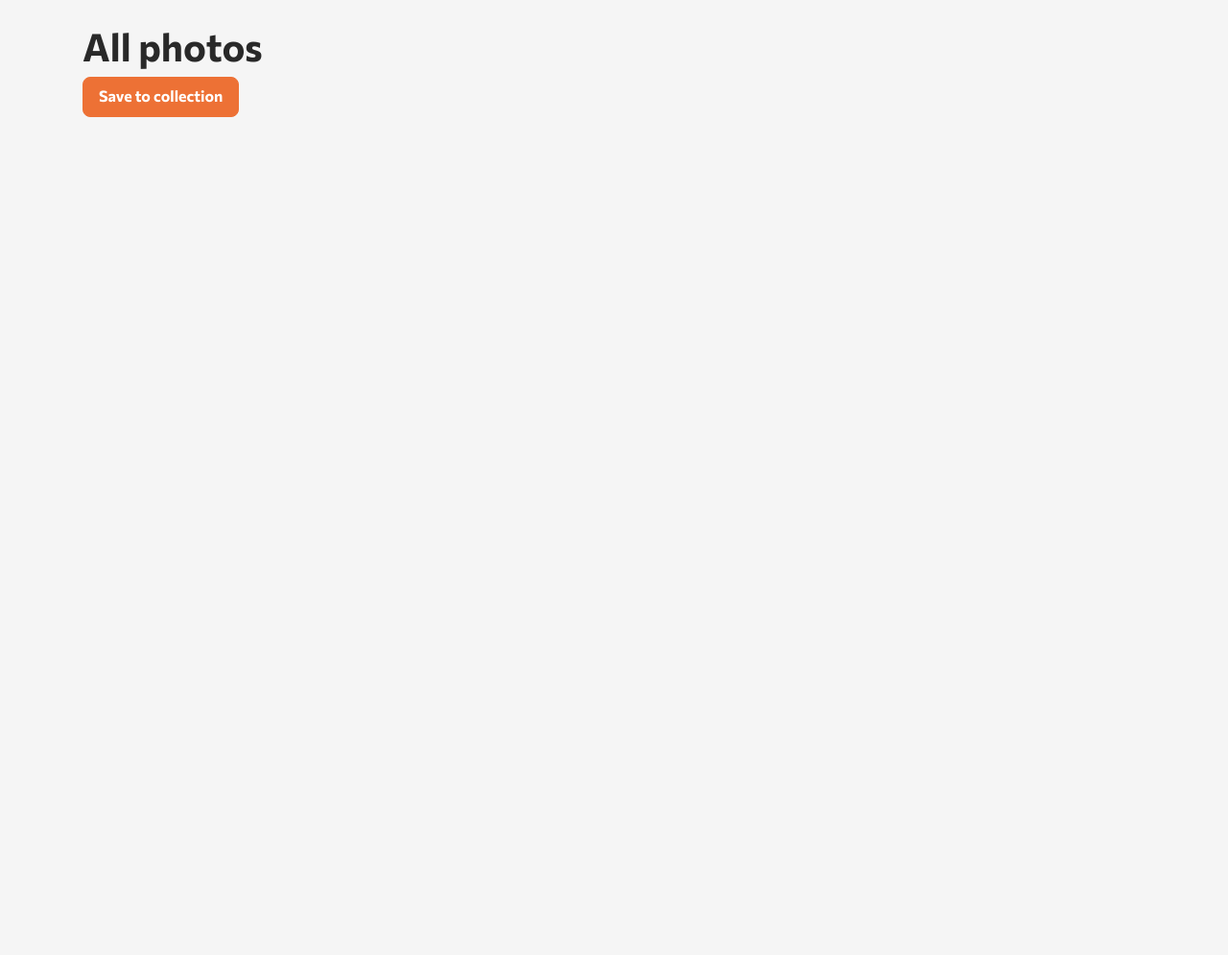
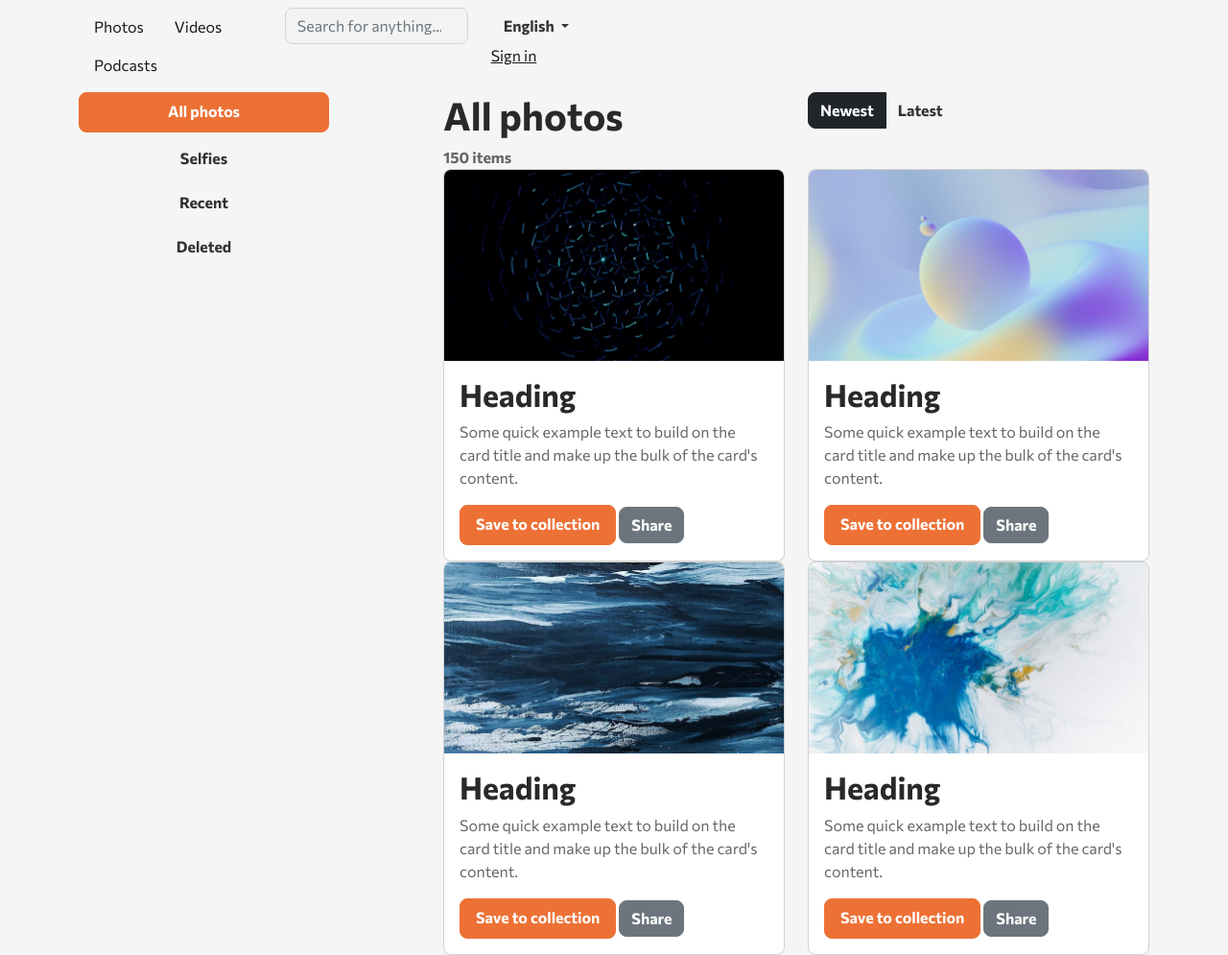
Before and after one commit to RusinovAnton/all-photos, a website built with Vite: page src/index.html in a window 1280 px wide. Shown: the whole page at 96% size. Before the commit the page ends 800 px from the top, so only its background shows below. Built offline with nearby package versions, Linux system fonts and the light colour scheme.

Commit message:
add base html

```diff
--- a/package.json
+++ b/package.json
@@ -12,6 +12,8 @@
     "vite": "^4.2.1"
   },
   "dependencies": {
-    "bootstrap": "^5.2.3"
+    "@popperjs/core": "^2.11.7",
+    "bootstrap": "^5.2.3",
+    "bootstrap-icons": "^1.10.4"
   }
 }
--- a/src/index.html
+++ b/src/index.html
@@ -13,10 +13,161 @@
     />
   </head>
   <body>
-    <div class="container py-4 px-3 mx-auto">
-      <h1>All photos</h1>
-      <button class="btn btn-primary">Save to collection</button>
-    </div>
+    <header>
+      <nav class="navbar navbar-text">
+        <div class="container">
+          <div class="row">
+            <div class="col">
+              <div>
+                <ul class="nav">
+                  <li class="nav-item">
+                    <a class="nav-link active" aria-current="page" href="#"
+                      >Photos</a
+                    >
+                  </li>
+                  <li class="nav-item">
+                    <a class="nav-link" href="#">Videos</a>
+                  </li>
+                  <li class="nav-item">
+                    <a class="nav-link" href="#">Podcasts</a>
+                  </li>
+                </ul>
+              </div>
+            </div>
+            <div class="col">
+              <div class="input-group">
+                <input
+                  type="search"
+                  class="form-control"
+                  id="search-input"
+                  placeholder="Search for anything..."
+                />
+              </div>
+            </div>
+            <div class="col">
+              <div class="dropdown">
+                <button
+                  class="btn dropdown-toggle"
+                  type="button"
+                  data-bs-toggle="dropdown"
+                  aria-expanded="false"
+                >
+                  English
+                </button>
+                <ul class="dropdown-menu">
+                  <li><a class="dropdown-item" href="#">English</a></li>
+                  <li><a class="dropdown-item" href="#">English</a></li>
+                  <li><a class="dropdown-item" href="#">English</a></li>
+                </ul>
+              </div>
+              <a href="#">Sign in</a>
+            </div>
+          </div>
+        </div>
+      </nav>
+    </header>
+    <main class="container mx-auto">
+      <div class="row justify-content-between">
+        <div class="col-3">
+          <div class="d-grid gap-2">
+            <button class="btn btn-primary">All photos</button>
+            <button class="btn">Selfies</button>
+            <button class="btn">Recent</button>
+            <button class="btn">Deleted</button>
+          </div>
+        </div>
+        <div class="col-8">
+          <div class="row justify-content-between">
+            <div class="col">
+              <h1>All photos</h1>
+              <span><b class="text-secondary">150 items</b></span>
+            </div>
+            <div class="col">
+              <div class="btn-group" role="group" aria-label="Sort">
+                <button type="button" class="btn btn-dark">Newest</button>
+                <button type="button" class="btn btn-outline">Latest</button>
+              </div>
+            </div>
+          </div>
+
+          <div class="row">
+            <div class="col-6">
+              <div class="card">
+                <img
+                  src="./assets/thumbnail_01.jpg"
+                  class="card-img-top"
+                  alt="..."
+                />
+                <div class="card-body">
+                  <h2 class="card-title">Heading</h2>
+                  <p class="text-secondary">
+                    Some quick example text to build on the card title and make
+                    up the bulk of the card's content.
+                  </p>
+                  <button class="btn btn-primary">Save to collection</button>
+                  <button class="btn btn-secondary">Share</button>
+                </div>
+              </div>
+            </div>
+            <div class="col-6">
+              <div class="card">
+                <img
+                  src="./assets/thumbnail_02.jpg"
+                  class="card-img-top"
+                  alt="..."
+                />
+                <div class="card-body">
+                  <h2 class="card-title">Heading</h2>
+                  <p class="text-secondary">
+                    Some quick example text to build on the card title and make
+                    up the bulk of the card's content.
+                  </p>
+                  <button class="btn btn-primary">Save to collection</button>
+                  <button class="btn btn-secondary">Share</button>
+                </div>
+              </div>
+            </div>
+            <div class="col-6">
+              <div class="card">
+                <img
+                  src="./assets/thumbnail_03.jpg"
+                  class="card-img-top"
+                  alt="..."
+                />
+                <div class="card-body">
+                  <h2 class="card-title">Heading</h2>
+                  <p class="text-secondary">
+                    Some quick example text to build on the card title and make
+                    up the bulk of the card's content.
+                  </p>
+                  <button class="btn btn-primary">Save to collection</button>
+                  <button class="btn btn-secondary">Share</button>
+                </div>
+              </div>
+            </div>
+            <div class="col-6">
+              <div class="card">
+                <img
+                  src="./assets/thumbnail_04.jpg"
+                  class="card-img-top"
+                  alt="..."
+                />
+                <div class="card-body">
+                  <h2 class="card-title">Heading</h2>
+                  <p class="text-secondary">
+                    Some quick example text to build on the card title and make
+                    up the bulk of the card's content.
+                  </p>
+                  <button class="btn btn-primary">Save to collection</button>
+                  <button class="btn btn-secondary">Share</button>
+                </div>
+              </div>
+            </div>
+          </div>
+        </div>
+      </div>
+    </main>
+
     <script type="module" src="./js/main.js"></script>
   </body>
 </html>
--- a/src/scss/styles.scss
+++ b/src/scss/styles.scss
@@ -53,14 +53,14 @@ $btn-font-weight: 700;
 @import "bootstrap/scss/containers";
 @import "bootstrap/scss/grid";
 // @import "bootstrap/scss/tables";
-// @import "bootstrap/scss/forms";
+@import "bootstrap/scss/forms";
 @import "bootstrap/scss/buttons";
 // @import "bootstrap/scss/transitions";
-// @import "bootstrap/scss/dropdown";
-// @import "bootstrap/scss/button-group";
-// @import "bootstrap/scss/nav";
-// @import "bootstrap/scss/navbar"; // Requires nav
-// @import "bootstrap/scss/card";
+@import "bootstrap/scss/dropdown";
+@import "bootstrap/scss/button-group";
+@import "bootstrap/scss/nav";
+@import "bootstrap/scss/navbar"; // Requires nav
+@import "bootstrap/scss/card";
 // @import "bootstrap/scss/breadcrumb";
 // @import "bootstrap/scss/accordion";
 // @import "bootstrap/scss/pagination";
```
Also changed, not shown: src/assets/thumbnail_01.jpg (added), src/assets/thumbnail_02.jpg (added), src/assets/thumbnail_03.jpg (added), src/assets/thumbnail_04.jpg (added), 2 other files.
